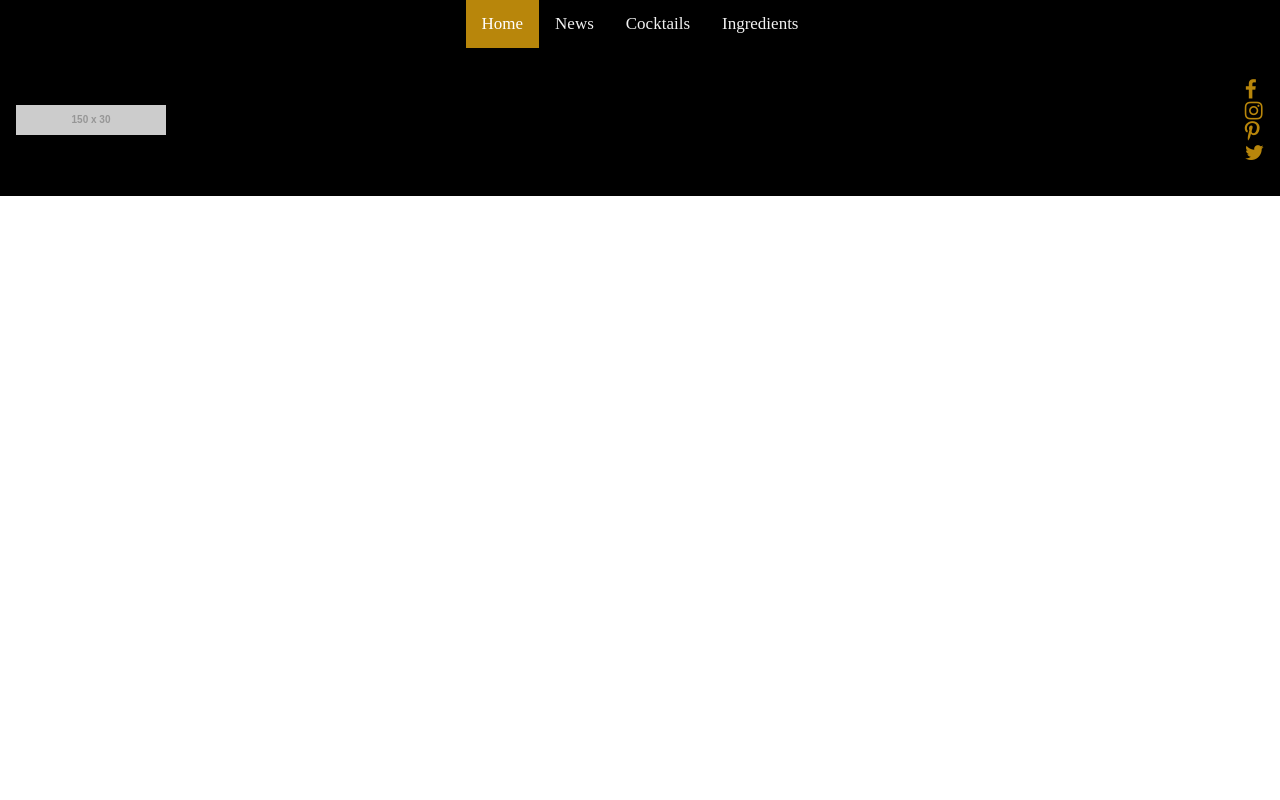
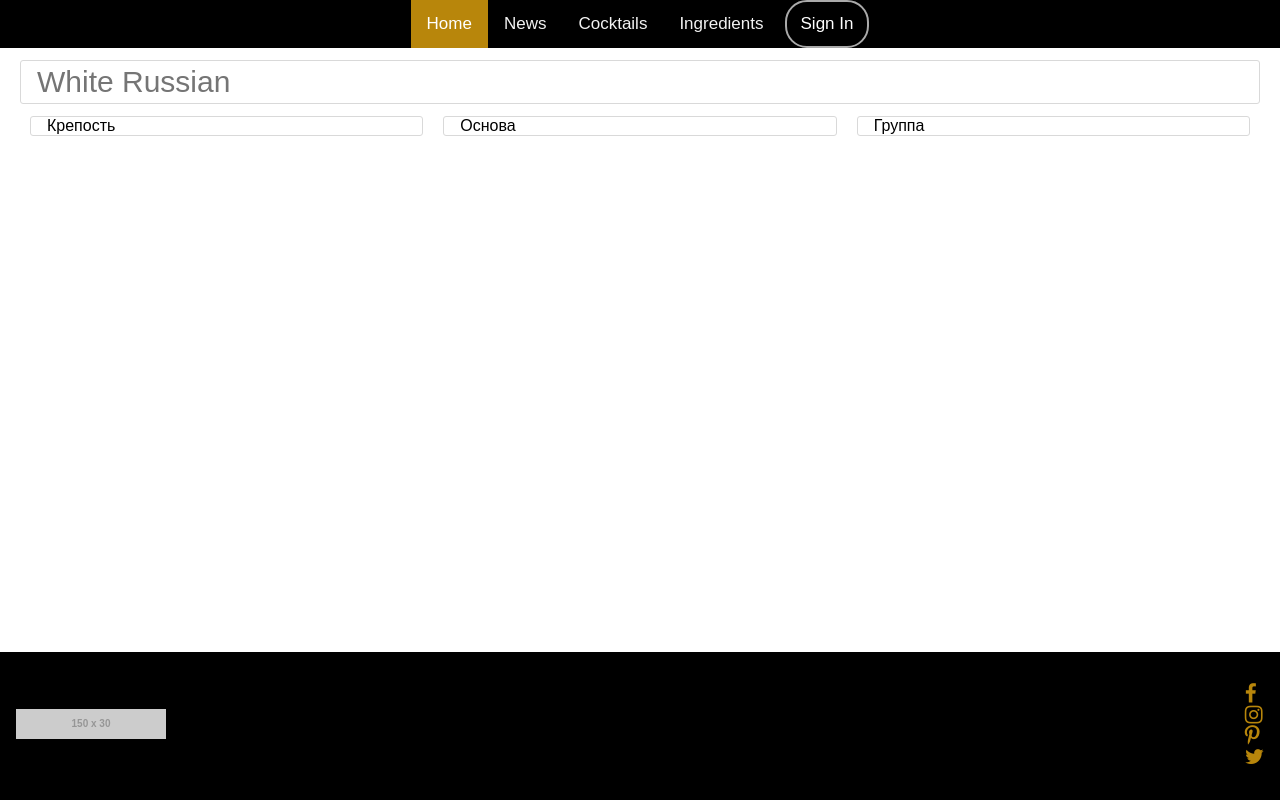
Before and after one commit to averjan/WTPage, a PHP site: page /common/cocktails.html in a window 1280 px wide. Run offline with PHP 8.4, Linux system fonts and the light colour scheme; grey boxes labelled with a size stand in for pictures from a placeholder-image service; some libraries are stand-ins or nearby versions.

Commit message:
TODO: cocktails

```diff
--- a/common/cocktails.html
+++ b/common/cocktails.html
@@ -7,18 +7,54 @@
     <link rel="stylesheet" href="../css/navbar.css">
     <link rel="stylesheet" href="../css/choose-menu.css">
     <link rel="stylesheet" href="../css/text-styles.css">
-    <link rel="stylesheet" href="css/footer.css">
+    <link rel="stylesheet" href="../css/footer.css">
+    <link rel="stylesheet" href="../css/search-elements.css">
     <link rel="stylesheet" href="https://cdnjs.cloudflare.com/ajax/libs/font-awesome/4.7.0/css/font-awesome.min.css">
 </head>
 <body>
 <nav>
     <div class="topnav wrapper">
-        <a class="active" href="../index.html">Home</a>
-        <a href="news.html">News</a>
-        <a href="cocktails.html">Cocktails</a>
-        <a href="ingredients.html">Ingredients</a>
+        <div>
+
+        </div>
+        <div>
+            <a class="active links" href="../index.html">Home</a>
+            <a class="links" href="news.html">News</a>
+            <a class="links" href="cocktails.html">Cocktails</a>
+            <a class="links" href="ingredients.html">Ingredients</a>
+        </div>
+        <div class="nav-right">
+            <a class="to-login" href="login.html">Sign In</a>
+        </div>
     </div>
 </nav>
+<div id="sub-header">
+    <form class="search-form">
+        <div class="search-form-content">
+            <input class="search-input" placeholder="White Russian">
+            <div class="filters">
+                <div class="filter filter-select">
+                    <div class="list"></div>
+                    <div class="current">
+                        Крепость
+                    </div>
+                </div>
+                <div class="filter filter-select">
+                    <div class="list"></div>
+                    <div class="current">
+                        Основа
+                    </div>
+                </div>
+                <div class="filter filter-select">
+                    <div class="list"></div>
+                    <div class="current">
+                        Группа
+                    </div>
+                </div>
+            </div>
+        </div>
+    </form>
+</div>
 
 <footer class="social-footer">
     <div class="social-footer-left">
--- a/css/footer.css
+++ b/css/footer.css
@@ -4,7 +4,10 @@
     display: flex;
     align-items: center;
     justify-content: space-between;
+    position: absolute;
     bottom: 0;
+    width: 100%;
+    box-sizing: border-box;
 }
 
 .social-footer .social-footer-icons li:last-of-type {
--- a/css/mainstyles.css
+++ b/css/mainstyles.css
@@ -1,4 +1,8 @@
-
+html, body
+{
+    height: 100%;
+    margin: 0;
+}
 
 .main-back {
     background-size: 100% 100%;
@@ -28,3 +32,8 @@
     color: #FFF;
     background-color: inherit;
 }
+
+.button {
+    cursor: pointer;
+    color: white;
+}
--- a/css/navbar.css
+++ b/css/navbar.css
@@ -13,8 +13,20 @@ body
     width: 100%;
 }
 
+.to-login
+{
+    border-radius: 22px;
+    border: 2px solid #aaa;
+    margin-left: 5px;
+    padding: 12px 14px;
+    text-align: center;
+    font-size: 17px;
+    text-decoration: none;
+    color: white;
+}
+
 /* Style the links inside the navigation bar */
-.topnav a {
+.links {
     float: left;
     color: #f2f2f2;
     text-align: center;
@@ -34,3 +46,10 @@ body
     background-color: darkgoldenrod;
     color: white;
 }
+
+.nav-right
+{
+    display: flex;
+    align-items: center;
+    justify-content: flex-end;
+}
--- /dev/null
+++ b/css/search-elements.css
@@ -0,0 +1,44 @@
+.search-form {
+    padding: 12px 0;
+    background-color: white;
+}
+
+.search-input {
+    margin-bottom: 12px;
+    border: 1px solid #d9d9d9;
+    border-radius: 3px;
+    background: white;
+    padding: 4px 16px;
+    box-sizing: border-box;
+    font-size: 30px;
+    width: 100%;
+}
+
+.search-form-content {
+    padding: 0px 20px;
+}
+
+.filters {
+    display: flex;
+    width: 100%;
+    align-items: flex-start;
+}
+
+.filter-select {
+    flex-grow: 1;
+    flex-basis: 200px;
+    position: relative;
+    padding: 0 34px 0 16px;
+    border: 1px solid #d9d9d9;
+    border-radius: 3px;
+    box-sizing: border-box;
+
+    background: white;
+    display: flex;
+    flex-direction: column;
+    margin: 0px 10px;
+}
+
+.current {
+
+}
--- a/css/text-styles.css
+++ b/css/text-styles.css
@@ -13,3 +13,7 @@
     font-size: 16px;
     transition: all 0.3s;
 }
+
+html {
+    font-family: PT Sans, Arial, Tahoma, sans-serif;
+}
```
Also changed, not shown: common/ingredients.html (+12 -4 lines), common/login.html (+16 -5 lines), common/news.html (+12 -4 lines), common/signup.html (+56 -0 lines), css/login.css (+8 -0 lines), index.html (+12 -4 lines).
